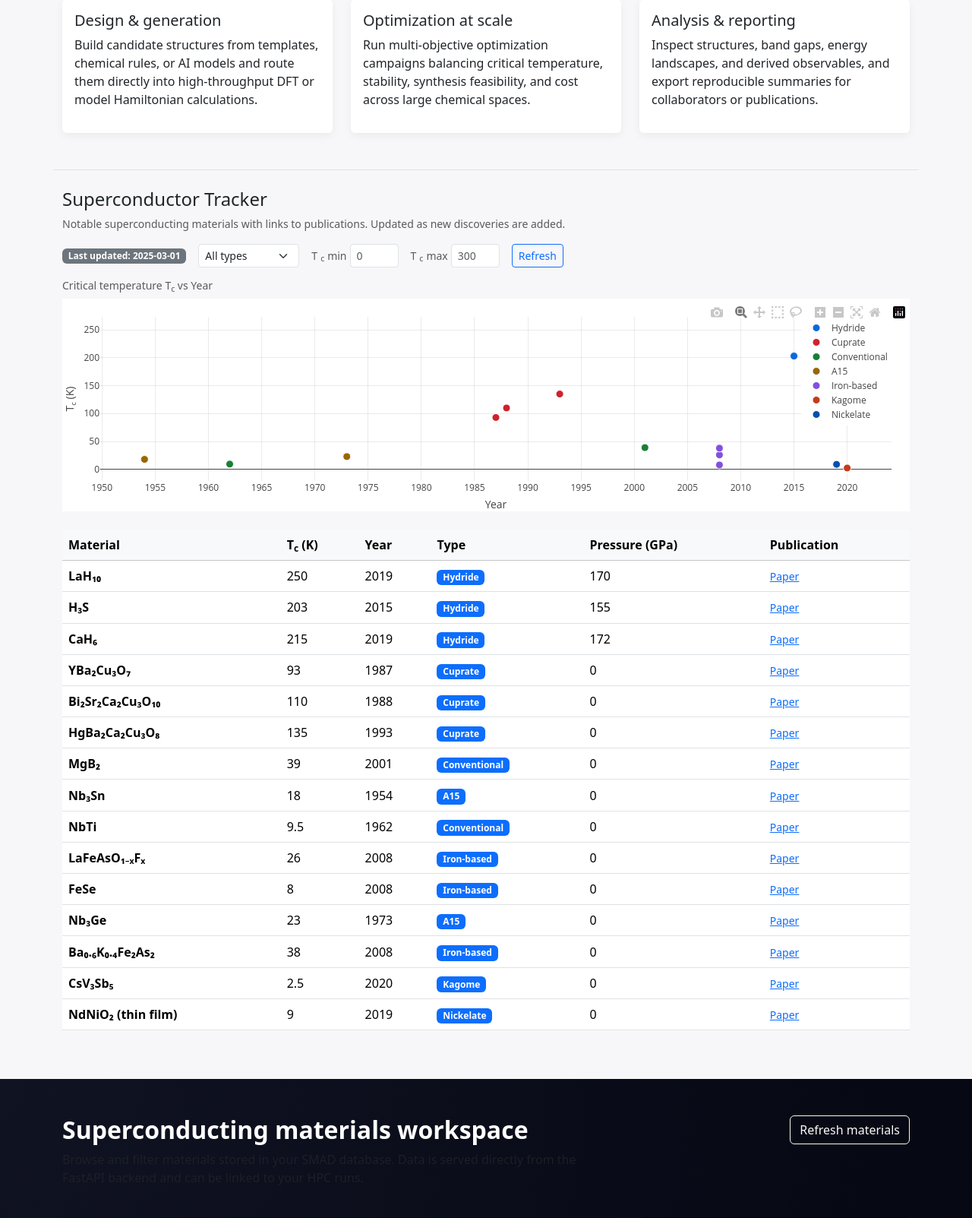
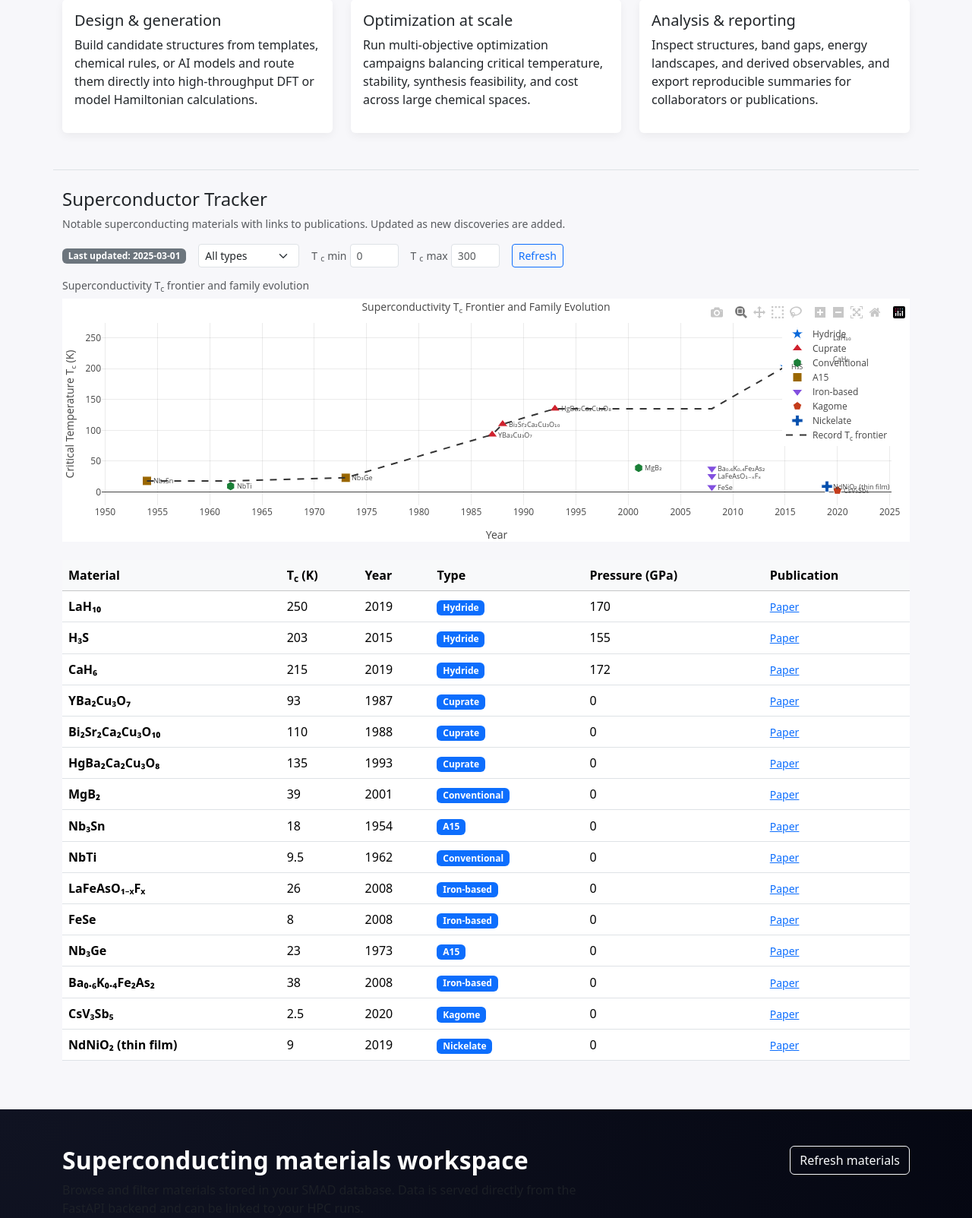
Before and after one commit to Itete5/smad, a FastAPI app: page / in a window 1280 px wide. Shown: the part 1007-2610 px from the top of the page at 76% size. Run offline with FastAPI, Linux system fonts and the light colour scheme; data that the repository does not hold is empty; some libraries are stand-ins or nearby versions.

Commit message:
Replace tracker chart with Tc frontier diagram (family markers, record line, labels)
Made-with: Cursor

```diff
--- a/templates/index.html
+++ b/templates/index.html
@@ -154,8 +154,8 @@
                         <button type="button" class="btn btn-sm btn-outline-primary" onclick="loadTracker()">Refresh</button>
                     </div>
                     <div class="mb-4">
-                        <h6 class="text-muted small mb-2">Critical temperature T<sub>c</sub> vs Year</h6>
-                        <div id="trackerChart" style="height:280px;width:100%;"></div>
+                        <h6 class="text-muted small mb-2">Superconductivity T<sub>c</sub> frontier and family evolution</h6>
+                        <div id="trackerChart" style="height:320px;width:100%;"></div>
                     </div>
                     <div class="table-responsive">
                         <table class="table table-hover align-middle" id="trackerTable">
@@ -419,6 +419,18 @@
             renderTrackerChart();
         }
 
+        const familyMarkers = {
+            "Element": "circle",
+            "A15": "square",
+            "Alloy": "diamond",
+            "Cuprate": "triangle-up",
+            "Iron-based": "triangle-down",
+            "Hydride": "star",
+            "Conventional": "hexagon",
+            "Kagome": "pentagon",
+            "Nickelate": "cross"
+        };
+
         function renderTrackerChart() {
             const typeFilter = document.getElementById("trackerTypeFilter")?.value || "";
             const tcMin = parseInt(document.getElementById("trackerTcMin")?.value, 10) || 0;
@@ -436,26 +448,61 @@
                 return;
             }
             const types = [...new Set(list.map(m => m.type || "Other"))];
-            const colors = ["#0969da", "#cf222e", "#1a7f37", "#9a6700", "#8250df", "#c43c1b", "#0550ae"];
-            const traces = types.map((type, i) => {
-                const pts = list.filter(m => (m.type || "Other") === type);
-                return {
+            const colors = ["#0969da", "#cf222e", "#1a7f37", "#9a6700", "#8250df", "#c43c1b", "#0550ae", "#bf8700"];
+            const traces = [];
+            types.forEach((family, i) => {
+                const pts = list.filter(m => (m.type || "Other") === family);
+                traces.push({
                     x: pts.map(m => m.year),
                     y: pts.map(m => m.tc_k),
-                    text: pts.map(m => m.formula + " (" + m.tc_k + " K)"),
+                    text: pts.map(m => (m.formula || "") + " (" + m.tc_k + " K)"),
                     mode: "markers",
                     type: "scatter",
-                    name: type,
-                    marker: { size: 10, color: colors[i % colors.length], line: { width: 1, color: "#fff" } }
-                };
+                    name: family,
+                    marker: {
+                        size: 12,
+                        symbol: familyMarkers[family] || "circle",
+                        color: colors[i % colors.length],
+                        line: { width: 1, color: "#fff" }
+                    }
+                });
             });
+            const sorted = [...list].sort((a, b) => a.year - b.year);
+            let recordTc = 0;
+            const frontierX = [];
+            const frontierY = [];
+            sorted.forEach(m => {
+                recordTc = Math.max(recordTc, m.tc_k);
+                frontierX.push(m.year);
+                frontierY.push(recordTc);
+            });
+            traces.push({
+                x: frontierX,
+                y: frontierY,
+                mode: "lines",
+                type: "scatter",
+                name: "Record T<sub>c</sub> frontier",
+                line: { dash: "dash", width: 2, color: "#333" }
+            });
+            const annotations = list.map(m => ({
+                x: m.year,
+                y: m.tc_k,
+                text: m.formula || "",
+                showarrow: false,
+                xanchor: "left",
+                xshift: 6,
+                yshift: 0,
+                font: { size: 9 }
+            }));
             Plotly.react(el, traces, {
-                margin: { t: 24, r: 24, b: 40, l: 50 },
+                margin: { t: 32, r: 24, b: 48, l: 52 },
                 xaxis: { title: "Year", dtick: 5, gridcolor: "rgba(0,0,0,0.08)" },
-                yaxis: { title: "T<sub>c</sub> (K)", gridcolor: "rgba(0,0,0,0.08)" },
+                yaxis: { title: "Critical Temperature T<sub>c</sub> (K)", gridcolor: "rgba(0,0,0,0.08)" },
+                title: { text: "Superconductivity T<sub>c</sub> Frontier and Family Evolution", font: { size: 14 } },
                 showlegend: true,
                 legend: { x: 1, y: 1, xanchor: "right" },
-                hovermode: "closest"
+                hovermode: "closest",
+                annotations: annotations
             }, { responsive: true });
         }
 
```
